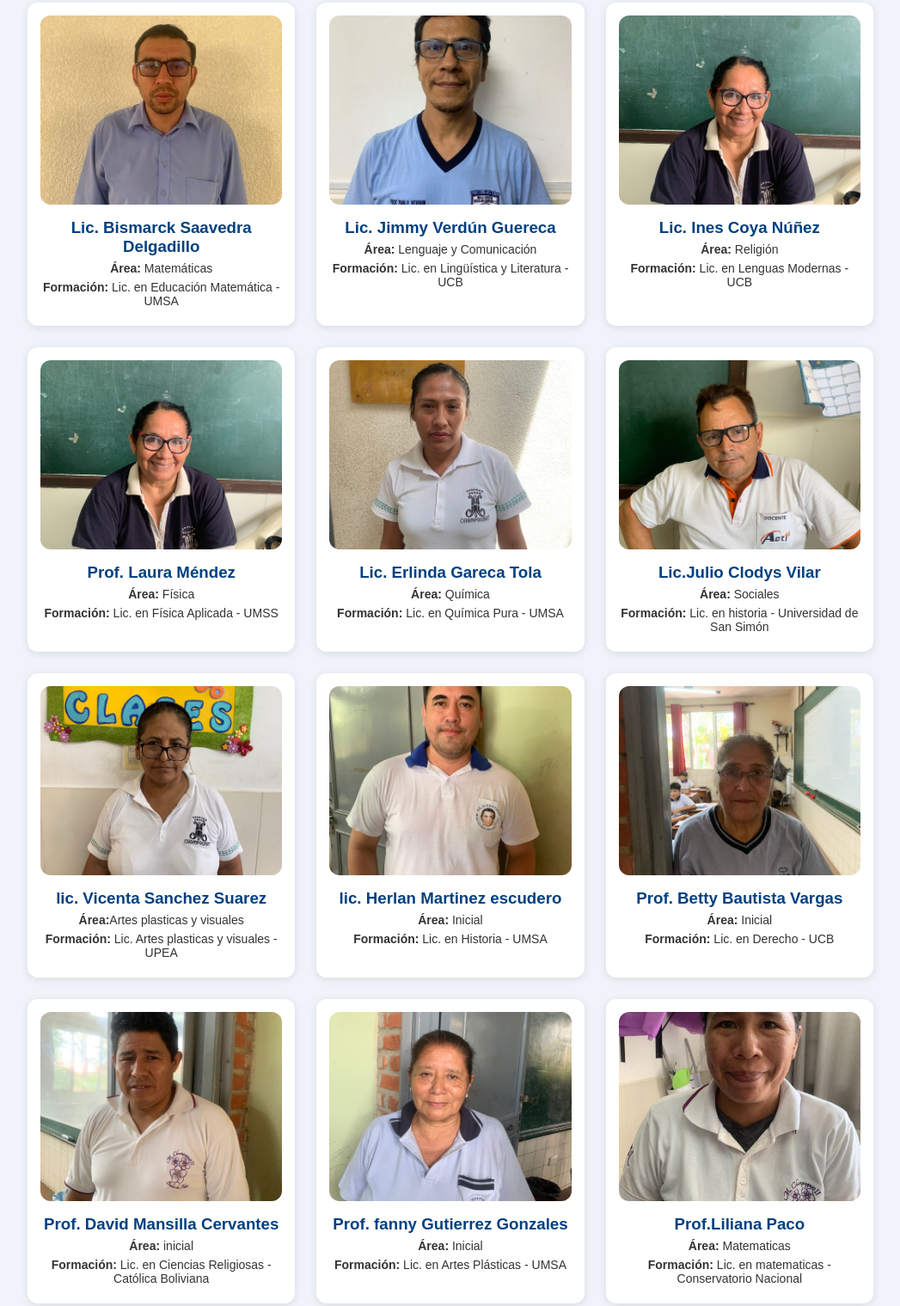
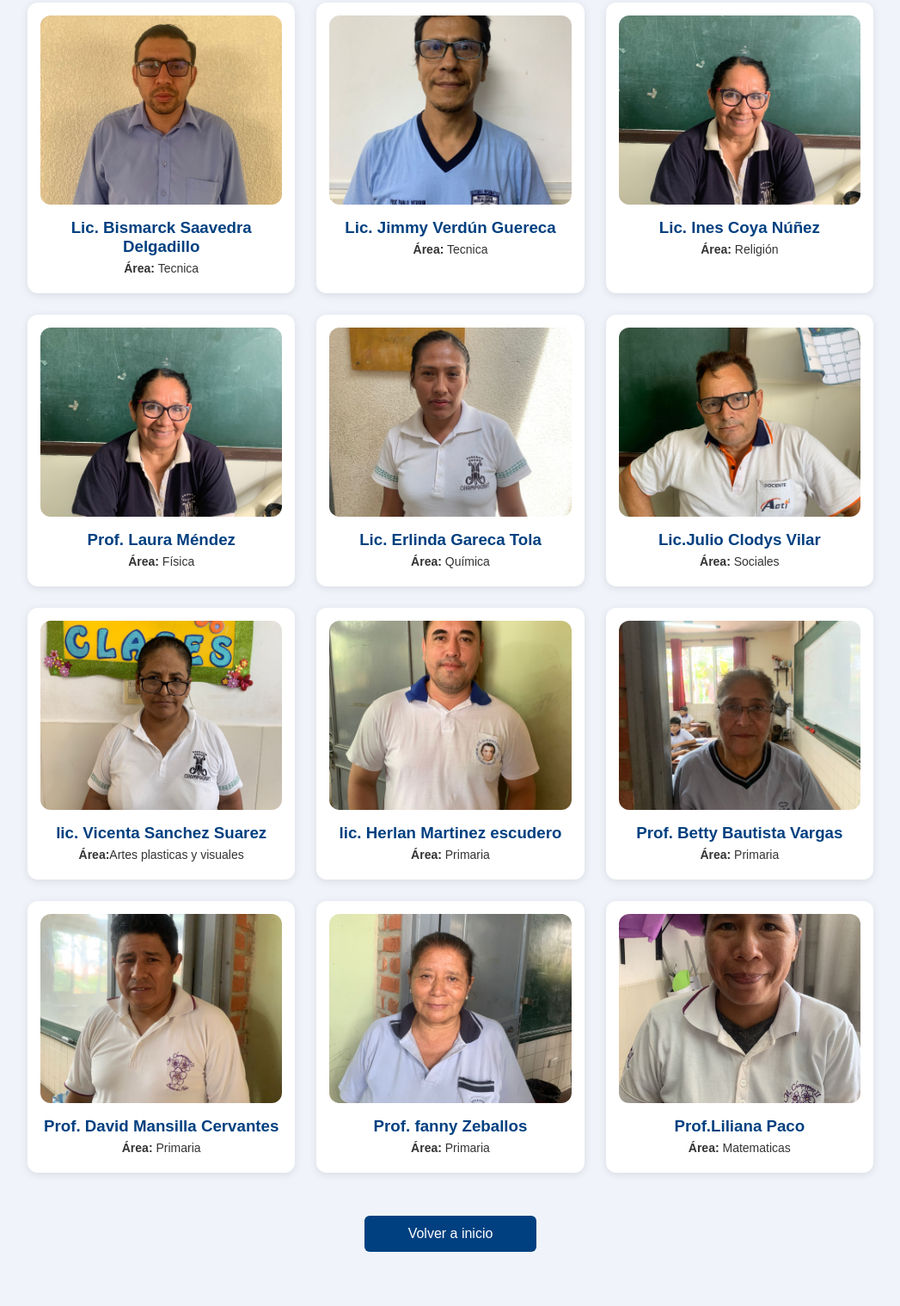
Before and after one commit to nogalesale/pag-triana, a website: page views/docentes.html in a window 1280 px wide. Shown: the part 152-1671 px from the top of the page at 86% size, without its empty margins (116-1163 px from the left). Drawn offline with Linux system fonts and the light colour scheme.

Commit message:
Actualizar frontend: HTML del formulario y páginas

```diff
--- a/views/docentes.html
+++ b/views/docentes.html
@@ -14,85 +14,85 @@
       <div class="teacher">
         <img src="/img/profe1.jpeg" alt="Profesor 1">
         <h3>Lic. Bismarck Saavedra Delgadillo</h3>
-        <p><strong>Área:</strong> Matemáticas</p>
-        <p><strong>Formación:</strong> Lic. en Educación Matemática - UMSA</p>
+        <p><strong>Área:</strong> Tecnica</p>
+
       </div>
 
       <div class="teacher">
         <img src="/img/profe2.jpeg" alt="Docente de Lenguaje">
         <h3>Lic. Jimmy Verdún Guereca</h3>
-        <p><strong>Área:</strong> Lenguaje y Comunicación</p>
-        <p><strong>Formación:</strong> Lic. en Lingüística y Literatura - UCB</p>
+        <p><strong>Área:</strong> Tecnica</p>
+
       </div>
 
       <div class="teacher">
         <img src="/img/profe3.jpeg" alt="Docente de Inglés">
         <h3>Lic. Ines Coya Núñez</h3>
         <p><strong>Área:</strong> Religión</p>
-        <p><strong>Formación:</strong> Lic. en Lenguas Modernas - UCB</p>
+
       </div>
 
       <div class="teacher">
         <img src="/img/profe3.jpeg" alt="Docente de Física">
         <h3>Prof. Laura Méndez</h3>
         <p><strong>Área:</strong> Física</p>
-        <p><strong>Formación:</strong> Lic. en Física Aplicada - UMSS</p>
+
       </div>
 
       <div class="teacher">
         <img src="/img/profe5.jpeg" alt="Docente de Química">
         <h3>Lic. Erlinda Gareca Tola</h3>
         <p><strong>Área:</strong> Química</p>
-        <p><strong>Formación:</strong> Lic. en Química Pura - UMSA</p>
+
       </div>
 
       <div class="teacher">
         <img src="/img/profe6.jpeg" alt="Docente de Biología">
         <h3>Lic.Julio Clodys Vilar </h3>
         <p><strong>Área:</strong> Sociales</p>
-        <p><strong>Formación:</strong> Lic. en historia - Universidad de San Simón</p>
+
       </div>
 
       <div class="teacher">
         <img src="/img/profe7.jpeg" alt="Docente de Geografía">
         <h3>lic. Vicenta Sanchez Suarez</h3>
         <p><strong>Área:</strong>Artes plasticas y visuales</p>
-        <p><strong>Formación:</strong> Lic. Artes plasticas y visuales - UPEA</p>
+
       </div>
 
       <div class="teacher">
         <img src="/img/profe8.jpeg" alt="Docente de Historia">
         <h3>lic. Herlan Martinez escudero</h3>
-        <p><strong>Área:</strong> Inicial</p>
-        <p><strong>Formación:</strong> Lic. en Historia - UMSA</p>
+        <p><strong>Área:</strong> Primaria</p>
+
       </div>
 
       <div class="teacher">
         <img src="/img/profe9.jpeg" alt="Docente de Educación Cívica">
         <h3>Prof. Betty Bautista Vargas</h3>
-        <p><strong>Área:</strong> Inicial</p>
-        <p><strong>Formación:</strong> Lic. en Derecho - UCB</p>
+        <p><strong>Área:</strong> Primaria</p>
+
       </div>
 
       <div class="teacher">
         <img src="/img/profe10.jpeg" alt="Docente de Religión">
         <h3>Prof. David Mansilla Cervantes </h3>
-        <p><strong>Área:</strong> inicial</p>
-        <p><strong>Formación:</strong> Lic. en Ciencias Religiosas - Católica Boliviana</p>
+        <p><strong>Área:</strong> Primaria</p>
+
       </div>
 
       <div class="teacher">
         <img src="/img/profe12.jpeg" alt="Docente de Arte">
-        <h3>Prof. fanny Gutierrez Gonzales </h3>
-        <p><strong>Área:</strong> Inicial</p>
-        <p><strong>Formación:</strong> Lic. en Artes Plásticas - UMSA</p>
+        <h3>Prof. fanny Zeballos </h3>
+        <p><strong>Área:</strong> Primaria</p>
+
       </div>
 
       <div class="teacher">
         <img src="/img/profe13.jpeg" alt="Docente de Música">
         <h3>Prof.Liliana Paco</h3>
         <p><strong>Área:</strong> Matematicas</p>
-        <p><strong>Formación:</strong> Lic. en matematicas - Conservatorio Nacional</p>
+
       </div>
 
 
```
Also changed, not shown: views/index.html (+0 -8 lines), views/preinscripcion.html (+1 -0 lines), 1 other file.
